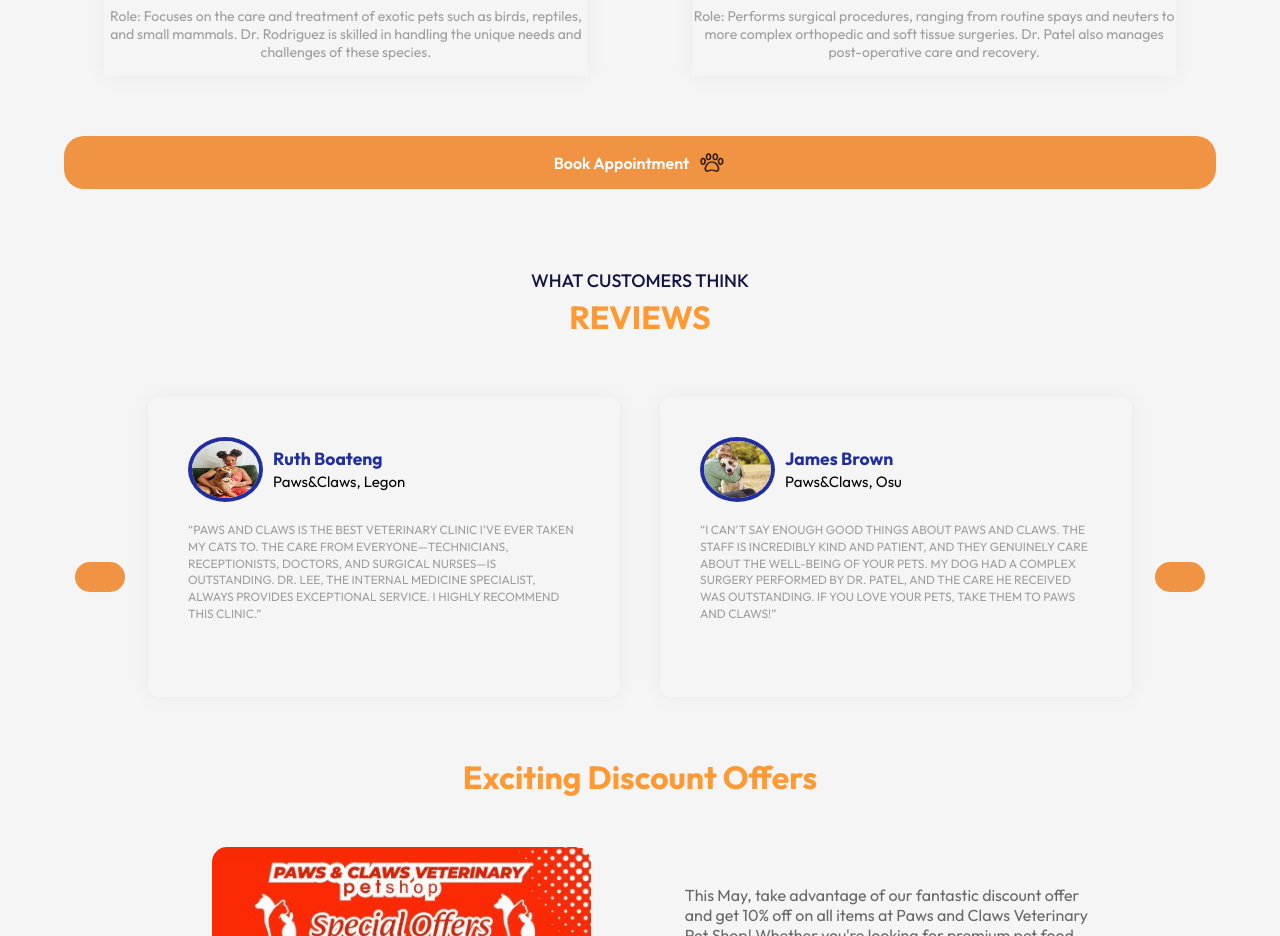
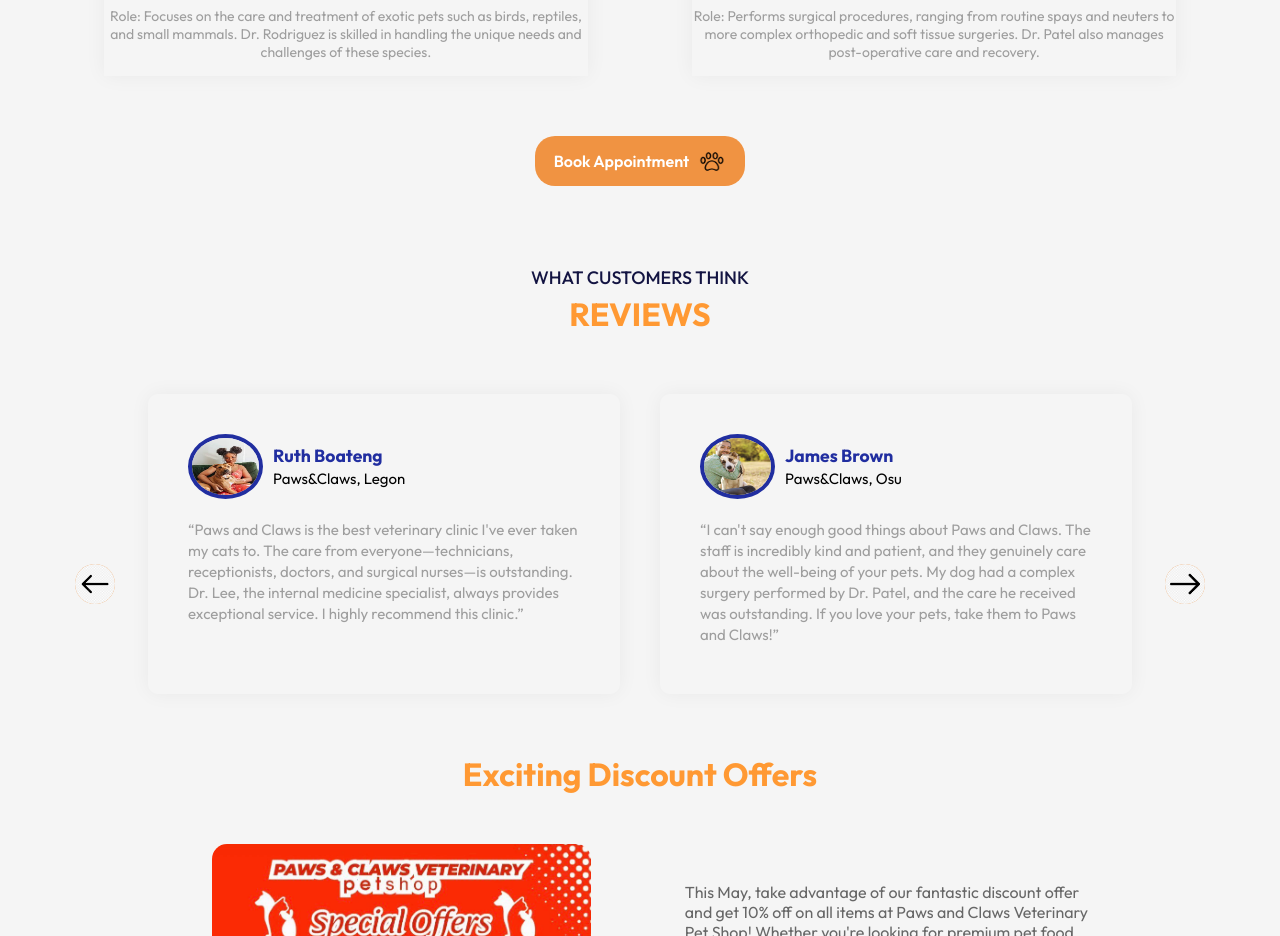
Before and after one commit to Haypeak/Paws-and-claws, a React (Vite) app in the folder front-end/: page /About in a window 1280 px wide. Shown: the part 1660-2596 px from the top of the page. Built offline with nearby package versions, Linux system fonts and the light colour scheme.

Commit message:
Buttons fixed

```diff
--- a/front-end/src/Components/Commitment/Commitment.css
+++ b/front-end/src/Components/Commitment/Commitment.css
@@ -26,15 +26,17 @@
   background: #fff;
   color: #f09342;
   border-color: #f09342;
-  padding: 6px, 4px;
-  font-size: 16px;
+  width: 290px;
+  height: 50px;
+  font-size: 18px;
   font-weight: 600;
-  border-radius: 20px;
+  border-radius: 40px;
   cursor: pointer;
   display: inline-flex;
   align-items: center;
   justify-content: center;
   margin-top: 20px;
+
 }
 
 .button:active {
--- a/front-end/src/Components/LandingPage/LandingPage.css
+++ b/front-end/src/Components/LandingPage/LandingPage.css
@@ -15,7 +15,7 @@
     background: #ffffef;
     color: #f09342;
     width: 190px;
-    height: 40px;
+    height: 50px;
     border: none;
     border-radius: 90px; /* Reduced border-radius for smaller look */
     cursor: pointer;
--- a/front-end/src/Components/Personels/Personels.css
+++ b/front-end/src/Components/Personels/Personels.css
@@ -27,7 +27,8 @@
 .bton{
     color: #fff;
     background-color: #f09342;
-    padding: 15px 24px;
+    width: 210px;
+    height: 50px;
     font-size: 16px;
     font-weight: 600;
     border-radius: 20px;
--- a/front-end/src/Components/Products/Products.css
+++ b/front-end/src/Components/Products/Products.css
@@ -62,7 +62,8 @@
 .bbs {
     background: #f09342;
     color: #fff;
-    padding: 8px 10px; /* Increased padding for a larger button */
+    width: 210px;
+    height: 50px;
     font-size: 18px; /* Increased font size */
     border-radius: 30px;
     cursor: pointer;
--- a/front-end/src/Components/Services/Services.css
+++ b/front-end/src/Components/Services/Services.css
@@ -56,7 +56,8 @@
 .bb{
     background: #f09342;
     color: #fff;
-    padding: 6px 16px;
+    width: 250px;
+    height: 50px;
     font-size: 16px;
     border-radius: 30px;
     cursor: pointer;
--- a/front-end/src/Components/Testimonials/Testimonials.css
+++ b/front-end/src/Components/Testimonials/Testimonials.css
@@ -5,21 +5,26 @@
    padding-left: 10%;
    padding-right: 10%;
 }
+
 .back-btn, .next-btn{
    position: absolute;
-    padding: 15px;
+   /* padding: 15px; */
    right: 0;
    top: 50%;
    transform: translateY(50%);
-    width: 50px;
-    border-radius: 50px;
+   width: 40px;
+   height: 40px;
+   background-color: #f09342;
+   border-radius: 20px;
    cursor: pointer;
-    background:  #f09342;
+
 }
 .back-btn{
    right: auto;
    left: 0;
    margin-left: 75px;
+
+
 }
 .next-btn{
    margin-right: 75px;
@@ -53,6 +58,11 @@
    border-radius: 50%;
    margin-right: 10px;
    border: 4px solid #212EA0;
+}
+
+.slide p{
+  text-transform: none;
+  font-size: 15px;
 }
 .user-info{
    display: flex;
--- a/front-end/src/index.css
+++ b/front-end/src/index.css
@@ -21,7 +21,7 @@ a {
 /* .container  {
 
 } */
-
+/* contact Us btn */
 .btn {
   background: #f09342;
   color: #fff;
```
Lines whose indentation alone changed are shown as unchanged.
